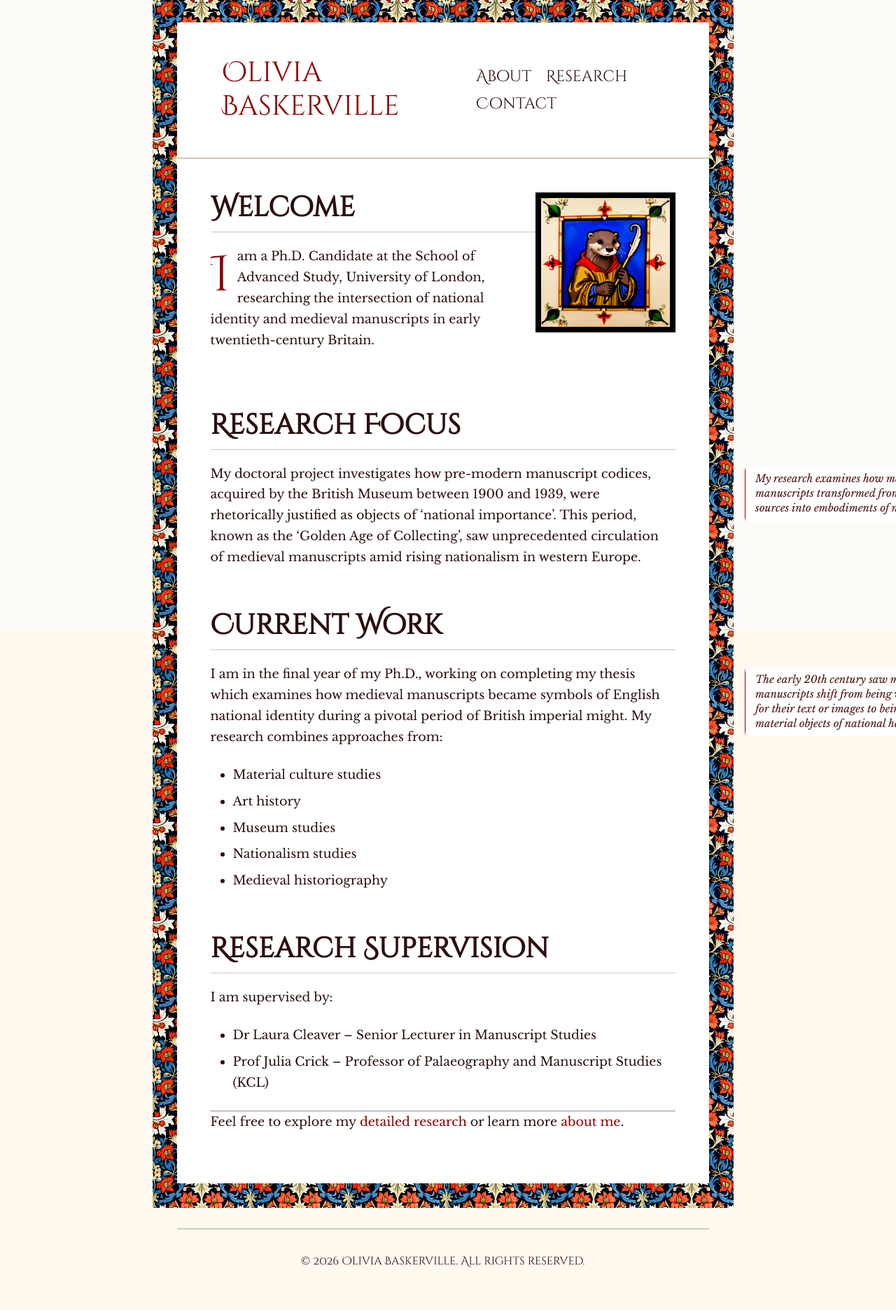
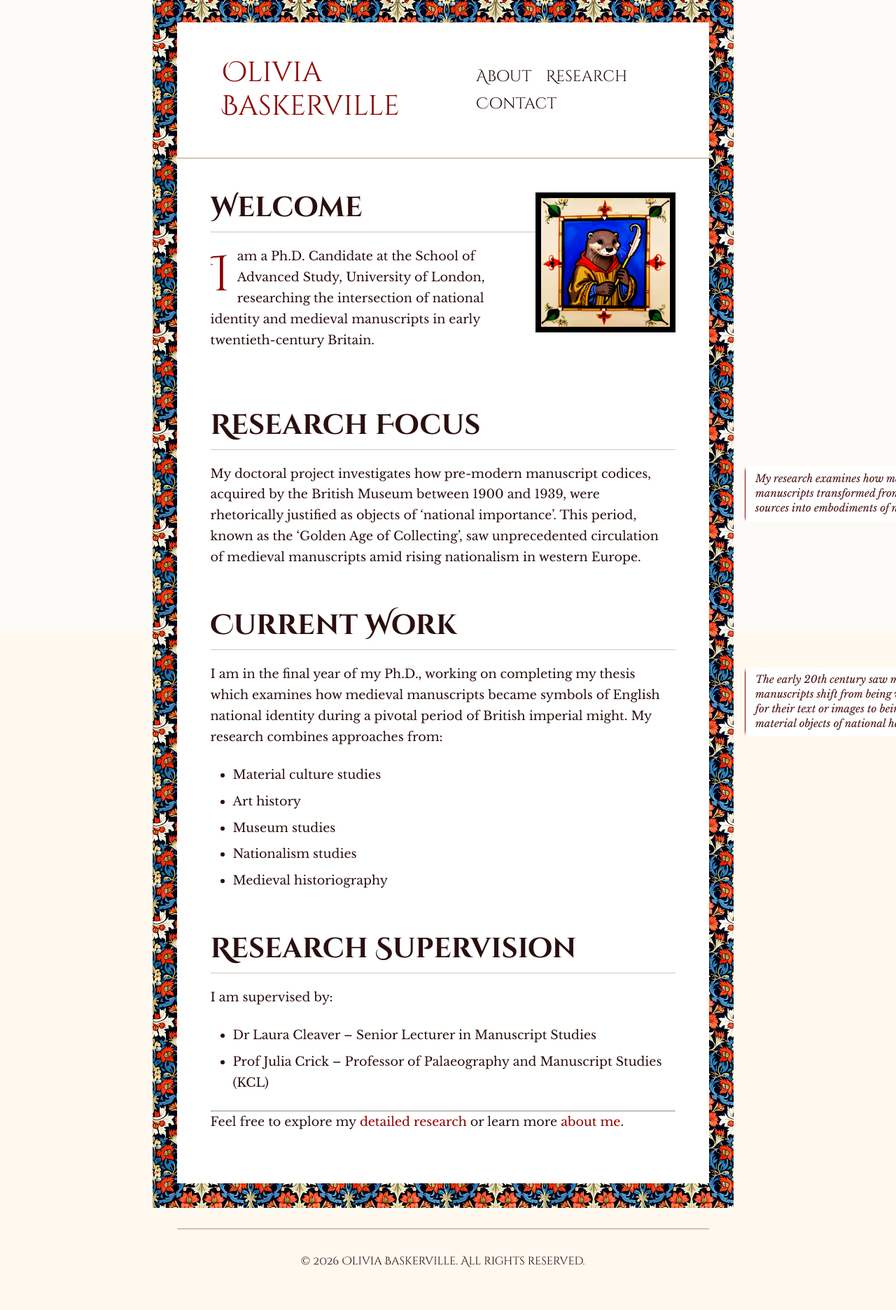
Before and after one commit to Hroppa/oliviabaskerville, a Jekyll site: the page built from index.md, in a window 1280 px wide. Shown: the whole page at 70% size. Built offline with Jekyll 4.4.1, drawn with Linux system fonts in a browser that asks for light colours.

Commit message:
Update Google Fonts link with additional weights

```diff
--- a/_layouts/default.html
+++ b/_layouts/default.html
@@ -8,7 +8,7 @@
     <link rel="stylesheet" href="{{ '/assets/css/pattern.css' | relative_url }}">
     <link rel="preconnect" href="https://fonts.googleapis.com">
     <link rel="preconnect" href="https://fonts.gstatic.com" crossorigin>
-    <link href="https://fonts.googleapis.com/css2?family=Cardo:ital,wght@0,400;0,700;1,400&family=Libre+Baskerville:ital,wght@0,400;0,700;1,400&family=Cinzel+Decorative&display=swap" rel="stylesheet">
+    <link href="https://fonts.googleapis.com/css2?family=Cardo:ital,wght@0,400;0,700;1,400&family=Libre+Baskerville:ital,wght@0,400;0,700;1,400&family=Cinzel+Decorative:wght@400;700;900&display=swap" rel="stylesheet">
 </head>
 <body>
     <div class="pattern"></div>
```
